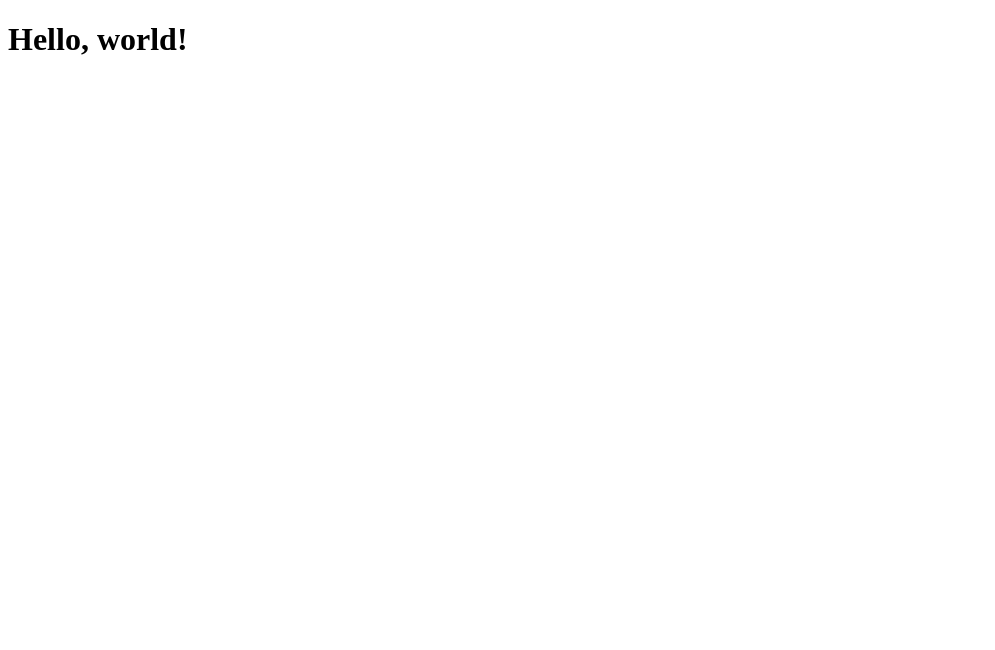
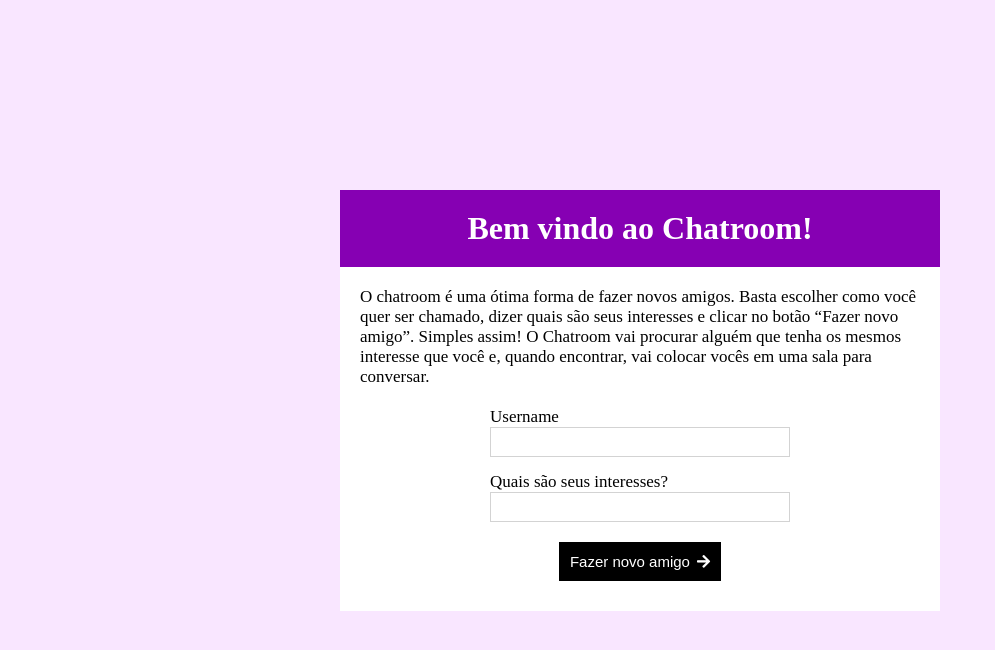
Before and after one commit to a-medeiros/chat-app, a React (Create React App) app in the folder client/: page / in a window 1280 px wide. Shown: the top 650 px of the page, without its empty margins (0-995 px from the left). Built offline with nearby package versions, Linux system fonts and the light colour scheme.

Commit message:
Criando página inicial

```diff
--- a/client/package.json
+++ b/client/package.json
@@ -8,7 +8,9 @@
     "@testing-library/user-event": "^12.8.3",
     "react": "^17.0.2",
     "react-dom": "^17.0.2",
+    "react-router-dom": "^5.2.0",
     "react-scripts": "4.0.3",
+    "styled-components": "^5.3.0",
     "web-vitals": "^1.1.2"
   },
   "scripts": {
--- a/client/public/index.html
+++ b/client/public/index.html
@@ -24,6 +24,7 @@
       work correctly both with client-side routing and a non-root public URL.
       Learn how to configure a non-root public URL by running `npm run build`.
     -->
+    <link rel="stylesheet" href="https://use.fontawesome.com/releases/v5.15.3/css/all.css" integrity="sha384-SZXxX4whJ79/gErwcOYf+zWLeJdY/qpuqC4cAa9rOGUstPomtqpuNWT9wdPEn2fk" crossorigin="anonymous">
     <title>React App</title>
   </head>
   <body>
--- a/client/src/App.js
+++ b/client/src/App.js
@@ -1,9 +1,10 @@
 import React from "react";
+import Home from "./pages/Home/Home";
 
 function App() {
   return (
     <div className="App">
-      <h1>Hello, world!</h1>
+      <Home />
     </div>
   );
 }
--- /dev/null
+++ b/client/src/pages/Home/Home.css
@@ -0,0 +1,41 @@
+* {
+    margin: 0;
+    padding: 0;
+    box-sizing: border-box;
+}
+
+.welcome-div {
+    text-align: center;
+    background-color: #8600b3;
+    padding: 20px;
+}
+
+.welcome-div h1 {
+    color: white;
+}
+
+.intro-text-div {
+    margin: 20px;
+}
+
+.intro-text-div p {
+    font-size: 17px;
+}
+
+.input-div {
+    display: flex;
+    flex-direction: column;
+    padding-bottom: 15px;
+}
+
+.input-div label {
+    font-size: 17px;
+}
+
+.input-div input {
+    width: 300px;
+    border: 1px solid lightgrey;
+    font-size: 16px;
+    outline: none;
+    padding: 5px;
+}
--- /dev/null
+++ b/client/src/pages/Home/Home.js
@@ -0,0 +1,69 @@
+import React from 'react'
+import "./Home.css";
+import styled from "styled-components";
+
+const Home = () => {
+    return (
+        <MainDiv>
+            <JoinChat>
+                <div className="welcome-div">
+                    <h1>Bem vindo ao Chatroom!</h1>
+                </div>
+                <div className="intro-text-div">
+                    <p className="intro-text-p" data-testid="intro-text">
+                        O chatroom é uma ótima forma de fazer novos amigos. Basta escolher como você quer ser chamado,
+                        dizer quais são seus interesses e clicar no botão “Fazer novo amigo”. Simples assim!
+                        O Chatroom vai procurar alguém que tenha os mesmos interesse que você e, quando encontrar, vai
+                        colocar vocês em uma sala para conversar.
+                    </p>
+                </div>
+                <JoinChatForm>
+                    <div className="input-div">
+                        <label>Username </label>
+                        <input data-testid="username-input" />
+                    </div>
+                    <div className="input-div">
+                        <label>Quais são seus interesses?</label>
+                        <input data-testid="interests-input" />
+                    </div>
+                    <JoinChatButton data-testid="submit-button">Fazer novo amigo<i class="fas fa-arrow-right"></i></JoinChatButton>
+                </JoinChatForm>
+            </JoinChat>
+        </MainDiv>
+    )
+}
+
+export default Home;
+
+const MainDiv = styled.div`
+    height: 100vh;
+    display: flex;
+    justify-content: center;
+    align-items: center;
+    background-color: #f9e6ff;
+`
+
+const JoinChat = styled.div`
+    width: 600px;
+    background-color: white;
+`
+
+const JoinChatForm = styled.form`
+    display: flex;
+    flex-direction: column;
+    align-items: center;
+    margin-bottom: 30px;
+`
+
+const JoinChatButton = styled.button`
+    margin-top: 5px;
+    padding: 10px;
+    font-size: 15px;
+    cursor: pointer;
+    border: 1px solid black;
+    background-color: black;
+    color: white;
+    i {
+        margin-left: 7px;
+    }
+`
```
Also changed, not shown: 2 other files (tests, documents, lock files or other folders).
